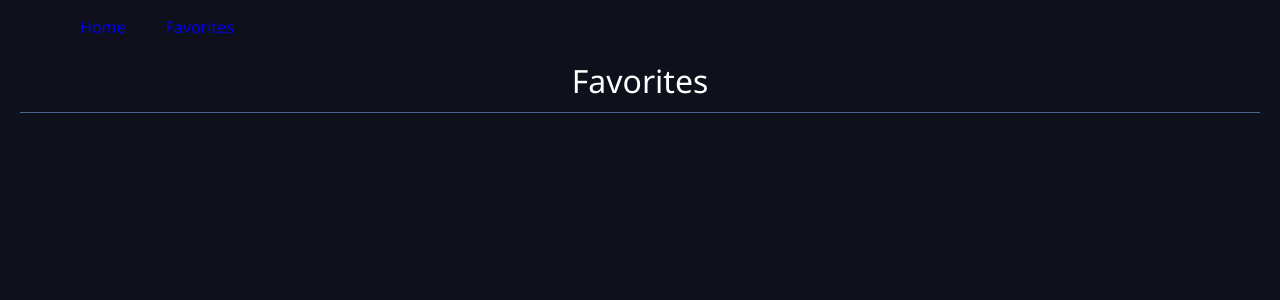
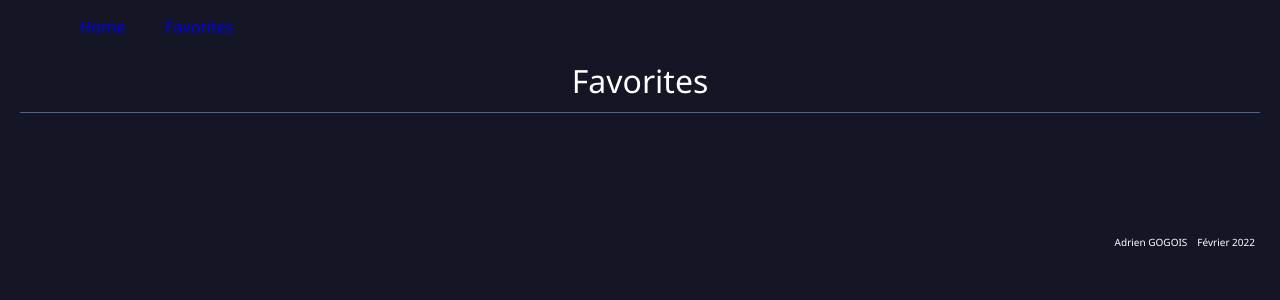
Before and after one commit to Adrien-GOGOIS/Weather-App, a React (Create React App) app: page /favorites in a window 1280 px wide. Shown: the top 300 px of the page. Built offline with nearby package versions, Linux system fonts and the light colour scheme.

Commit message:
Improve style and add footer

```diff
--- /dev/null
+++ b/src/components/Footer.jsx
@@ -0,0 +1,10 @@
+import "../styles/Home.css"
+
+export default function Footer() {
+    return (
+        <div className="footer">
+            <p>Adrien GOGOIS</p>
+            <p>Février 2022</p>
+        </div>
+    );
+}
--- a/src/styles/Home.css
+++ b/src/styles/Home.css
@@ -1,6 +1,6 @@
 body {
   margin: 0 20px;
-  background: #0e101c;
+  background: #141625;
   font-family: "Segoe UI", "Roboto", "Oxygen", "Ubuntu", "Cantarell",
     "Fira Sans", "Droid Sans", "Helvetica Neue", sans-serif;
 }
@@ -77,16 +77,10 @@ button {
   text-transform: uppercase;
   border: none;
   margin-top: 40px;
-  padding: 20px;
   font-size: 16px;
   font-weight: 100;
   letter-spacing: 10px;
-  background: rgb(79, 98, 148);
   display: block;
-
-  margin-top: 40px;
-
-  text-transform: uppercase;
   padding: 10px 20px;
   border-radius: 4px;
   text-align: center;
@@ -103,14 +97,6 @@ button:hover {
 
 label {
   padding-left: 10px;
-}
-
-button:hover {
-  background: rgb(21, 54, 138);
-  transition: 1s all;
-  transform: translateY(4px);
-  border: 1px solid transparent;
-  opacity: 0.8;
 }
 
 div.cards {
@@ -142,6 +128,7 @@ button.favoriteButton {
   font-weight: bold;
   font-size: 50px;
   padding-left: 30px;
+  background-color: rgb(238, 202, 83);
 }
 
 button.storageButton {
@@ -153,6 +140,7 @@ button.storageButton {
   font-weight: bold;
   font-size: 50px;
   padding-left: 30px;
+  background-color: rgba(206, 38, 38, 0.781);
 }
 
 img {
@@ -178,3 +166,16 @@ span.actualWeather {
   border-right: solid rgb(0, 0, 0, 0.2) 1px;
   padding: 10px;
 }
+
+.footer {
+  display: flex;
+  flex-direction: row;
+  justify-content: flex-end;
+  align-items: flex-end;
+}
+
+.footer > p {
+  color: white;
+  font-size: 10px;
+  margin: 100px 5px;
+}
--- a/src/views/Favorites.jsx
+++ b/src/views/Favorites.jsx
@@ -1,9 +1,10 @@
 // Composant context react
-import { useContext } from "react";
+import { useContext, useEffect } from "react";
 import { FavoriteContext } from "../App";
 
 // Component
 import Cards from "../components/Cards";
+import Footer from "../components/Footer";
 
 // CSS
 import '../styles/Home.css';
@@ -22,9 +23,12 @@ const favoriteState = useContext(FavoriteContext);
 // console.log("CITY", favoriteState.stockedCity[0]);
 
 // Fonction supression de favoris
+
 const removeFavorite = (name) => {
   const index = favoriteState.stockedCity.indexOf(name);
-  if (index > -1 ) {favoriteState.stockedCity.splice(index, 1)}
+  if (index > -1 ) {
+    favoriteState.stockedCity.splice(index, 1)
+  }
 }
 
   return (
@@ -73,7 +77,7 @@ const getStorage = () => {
     );
 
   })}
-
+<Footer />
   </>
   );
 }
--- a/src/views/Home.jsx
+++ b/src/views/Home.jsx
@@ -1,5 +1,6 @@
 // Components
 import Cards from '../components/Cards.jsx';
+import Footer from '../components/Footer.jsx';
 
 // CSS
 import '../styles/Home.css';
@@ -121,10 +122,7 @@ const favoriteState = useContext(FavoriteContext);
       title='Add to favorite'
       />)}
 
-      <div id="map" style={{height: '180px'}}>
-      </div>
-
-
+      <Footer />
     </>
 
   );
@@ -132,19 +130,5 @@ const favoriteState = useContext(FavoriteContext);
 }
 
 
-// {
-//   let map = L.map('map');
-
-//   L.tileLayer('https://api.mapbox.com/styles/v1/{id}/tiles/{z}/{x}/{y}?access_token={accessToken}', {
-//     attribution: 'Map data &copy; <a href="https://www.openstreetmap.org/copyright">OpenStreetMap</a> contributors, Imagery © <a href="https://www.mapbox.com/">Mapbox</a>',
-//     maxZoom: 18,
-//     id: 'mapbox/streets-v11',
-//     tileSize: 512,
-//     zoomOffset: -1,
-//     accessToken: 'your.mapbox.access.token'
-// }).addTo(map);
-
-// map.setView
-// }
 
 export default Home;
```
